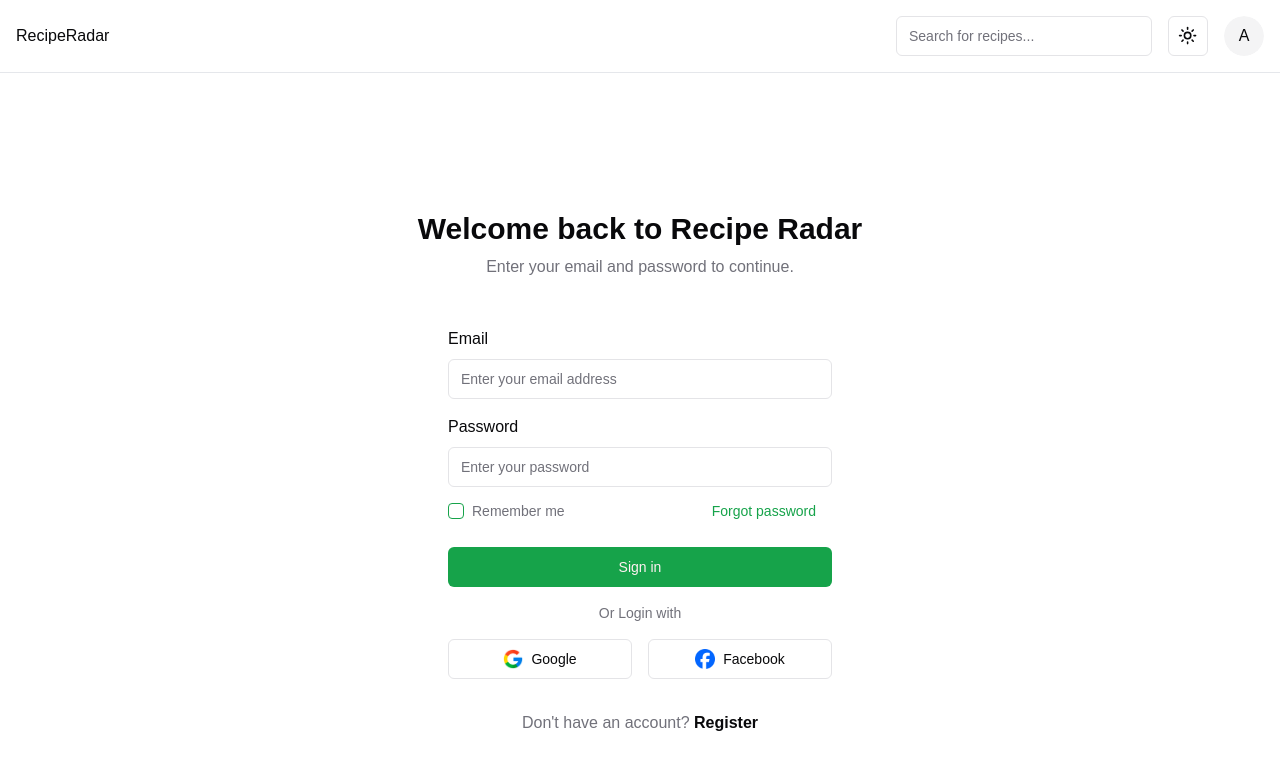
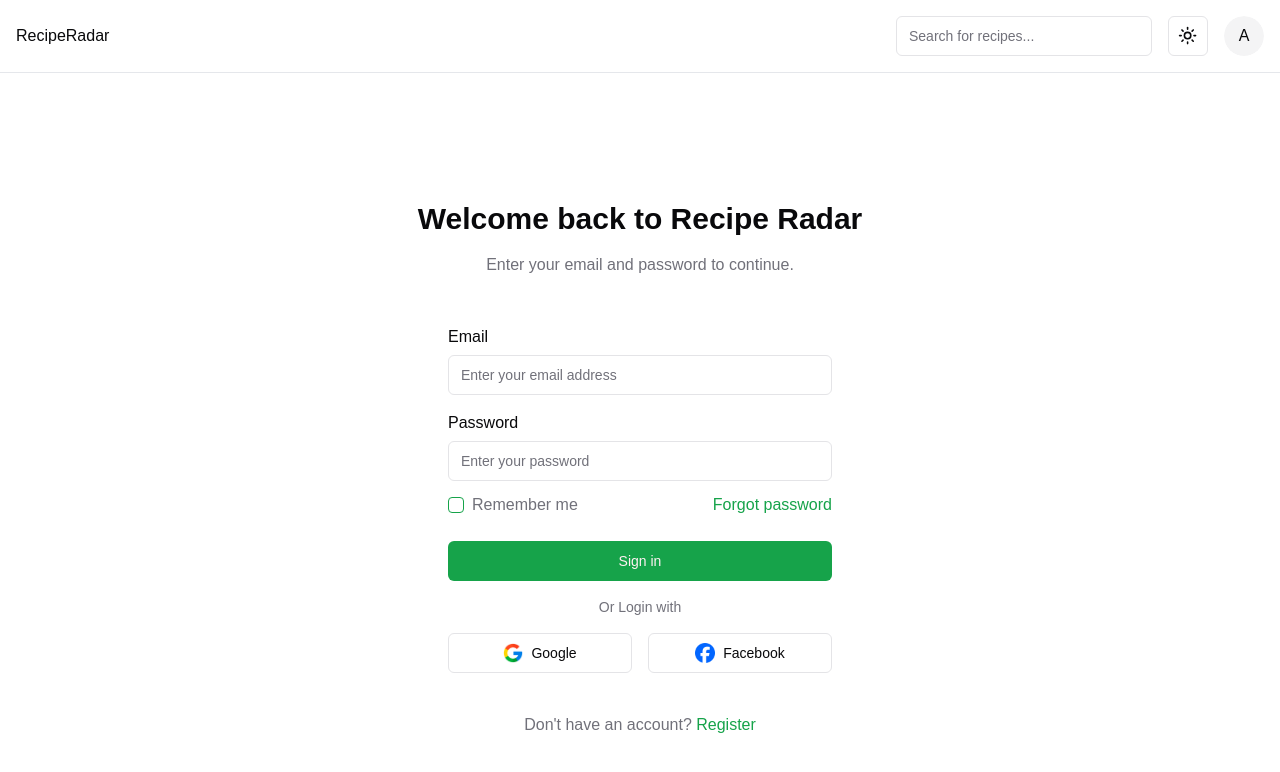
Before and after one commit to JacobssonEmil/recipe-radar, a Next.js app: page /login in a window 1280 px wide. Shown: the top 772 px of the page. Built offline with nearby package versions, Linux system fonts and the light colour scheme.

Commit message:
Update routes and margins for login

```diff
--- a/src/app/login/page.tsx
+++ b/src/app/login/page.tsx
@@ -1,3 +1,5 @@
+"use client"; // This marks the component as a client-side component
+
 import { Input } from "@/components/ui/input";
 import { Checkbox } from "@/components/ui/checkbox";
 import { Button } from "@/components/ui/button";
@@ -10,7 +12,7 @@ export default function Login() {
       {/* Header Section */}
       <header className="text-center">
         <h1 className="text-3xl font-semibold">Welcome back to Recipe Radar</h1>
-        <p className="text-muted-foreground mt-2 text-md">
+        <p className="text-muted-foreground mt-4 text-md">
           Enter your email and password to continue.
         </p>
       </header>
@@ -26,7 +28,7 @@ export default function Login() {
             id="email"
             type="email"
             placeholder="Enter your email address"
-            className="w-full mt-2"
+            className="w-full mt-1.5"
           />
         </div>
 
@@ -39,7 +41,7 @@ export default function Login() {
             id="password"
             type="password"
             placeholder="Enter your password"
-            className="w-full mt-2"
+            className="w-full mt-1.5"
           />
         </div>
 
@@ -47,18 +49,19 @@ export default function Login() {
         <div className="flex items-center justify-between w-full mt-1">
           <div className="flex items-center">
             <Checkbox className="mr-2" id="remember" />
-            <label className="text-sm text-muted-foreground" htmlFor="remember">
+            <label className="text-md text-muted-foreground" htmlFor="remember">
               Remember me
             </label>
           </div>
-          {/* Forgot password aligned right */}
-          <Button variant="link" className="text-sm ml-auto text-end">
+          <Button variant="link" className="text-md ml-auto text-end p-0">
             Forgot password
           </Button>
         </div>
 
         {/* Sign In Button */}
-        <Button className="w-full mt-4">Sign in</Button>
+        <Link href="/" className="w-full mt-4">
+          <Button className="w-full">Sign in</Button>
+        </Link>
 
         {/* Divider */}
         <p className="text-muted-foreground text-sm text-center w-full mt-4">
@@ -87,10 +90,14 @@ export default function Login() {
             Facebook
           </Button>
         </div>
-        <p className="mt-8">
+
+        {/* Register Link */}
+        <p className="mt-8 text-md">
           <span className="text-muted-foreground">Don't have an account? </span>
-          <Link href={"/register"} className="font-semibold">
-            Register
+          <Link href={"/register"} className="">
+            <Button variant={"link"} className="p-0 text-md">
+              Register
+            </Button>
           </Link>
         </p>
       </div>
```
